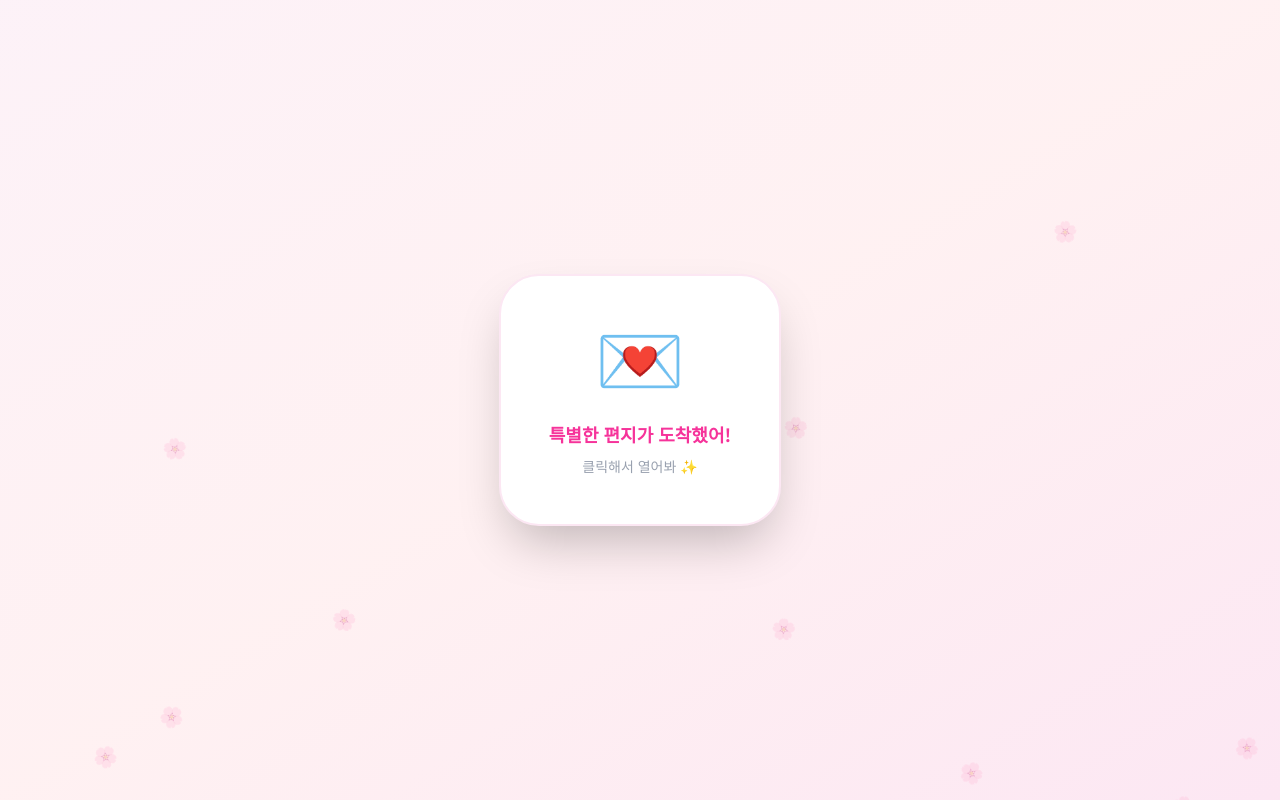
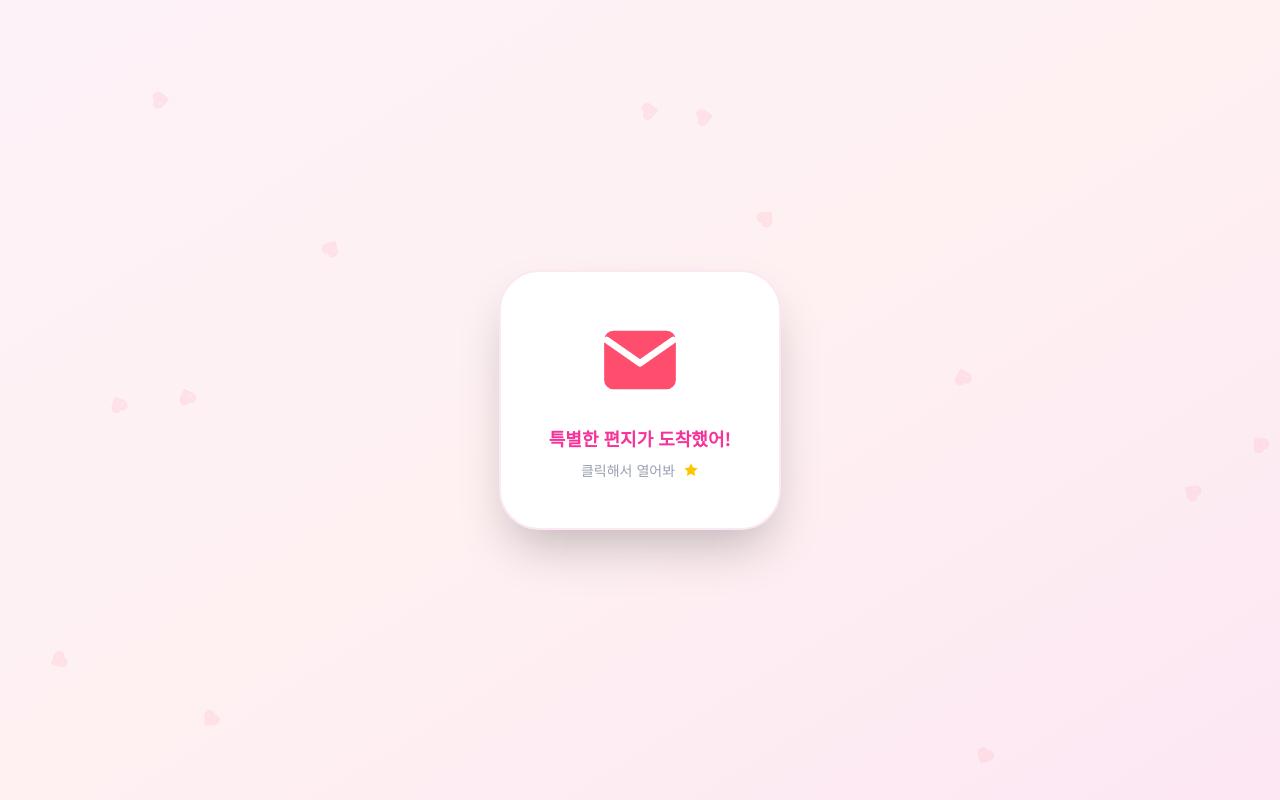
Before and after one commit to woals5432/valentine-card, a Next.js app: page / in a window 1280 px wide. Built offline with nearby package versions, Linux system fonts and the light colour scheme.

Commit message:
CSS 하트 및 편지 봉투 컴포넌트 추가, 버튼 텍스트 및 스타일 수정

```diff
--- a/app/page.tsx
+++ b/app/page.tsx
@@ -2,6 +2,37 @@
 
 import React, { useState } from "react";
 import { motion } from "framer-motion";
+
+// CSS 하트 컴포넌트
+const CSSHeart = ({ className = "" }: { className?: string }) => (
+  <div className={`relative ${className}`}>
+    <svg viewBox="0 0 32 29.6" className="w-full h-full">
+      <path
+        d="M23.6,0c-3.4,0-6.3,2.7-7.6,5.6C14.7,2.7,11.8,0,8.4,0C3.8,0,0,3.8,0,8.4c0,9.4,9.5,11.9,16,21.2 c6.1-9.3,16-12.1,16-21.2C32,3.8,28.2,0,23.6,0z"
+        fill="currentColor"
+      />
+    </svg>
+  </div>
+);
+
+// 편지 봉투 SVG 컴포넌트
+const EnvelopeIcon = ({ className = "" }: { className?: string }) => (
+  <svg viewBox="0 0 24 24" fill="none" className={`w-full h-full ${className}`}>
+    <path
+      d="M20 4H4C2.9 4 2 4.9 2 6V18C2 19.1 2.9 20 4 20H20C21.1 20 22 19.1 22 18V6C22 4.9 21.1 4 20 4Z"
+      fill="#ff4d6d"
+      stroke="#ff4d6d"
+      strokeWidth="1.5"
+    />
+    <path
+      d="M22 6L12 13L2 6"
+      stroke="#ffffff"
+      strokeWidth="2"
+      strokeLinecap="round"
+      strokeLinejoin="round"
+    />
+  </svg>
+);
 
 // 터지는 입자(하트/입술) 컴포넌트
 const ExplosionParticle = ({
@@ -88,9 +119,9 @@ export default function ValentinePage() {
           initial={{ scale: 0 }}
           animate={{ scale: [1, 1.15, 1] }}
           transition={{ repeat: Infinity, duration: 1.2, ease: "easeInOut" }}
-          className="text-8xl mb-8 drop-shadow-lg"
+          className="w-24 h-24 md:w-32 md:h-32 mb-8 text-[#ff4d6d] drop-shadow-2xl"
         >
-          ❤️
+          <CSSHeart />
         </motion.div>
 
         <motion.h1
@@ -99,7 +130,7 @@ export default function ValentinePage() {
           transition={{ delay: 0.3 }}
           className="text-3xl md:text-4xl font-bold text-[#ff4d6d] mb-6"
         >
-          함께해줘서 정말 고마워! 😘
+          함께해줘서 정말 고마워!
         </motion.h1>
 
         <motion.p
@@ -117,9 +148,13 @@ export default function ValentinePage() {
           initial={{ opacity: 0, scale: 0 }}
           animate={{ opacity: 1, scale: 1 }}
           transition={{ delay: 0.8, type: "spring" }}
-          className="mt-12 text-5xl"
+          className="mt-12 flex items-center gap-3"
         >
-          ✨👩‍❤️‍👨✨
+          <span className="text-4xl">✨</span>
+          <div className="w-12 h-12 text-pink-500">
+            <CSSHeart />
+          </div>
+          <span className="text-4xl">✨</span>
         </motion.div>
       </div>
     );
@@ -152,14 +187,21 @@ export default function ValentinePage() {
           <motion.div
             animate={{ y: [0, -10, 0] }}
             transition={{ repeat: Infinity, duration: 2, ease: "easeInOut" }}
-            className="text-7xl mb-6"
+            className="w-20 h-20 mx-auto mb-6"
           >
-            💌
+            <EnvelopeIcon />
           </motion.div>
           <p className="text-lg font-semibold text-pink-500">
             특별한 편지가 도착했어!
           </p>
-          <p className="text-sm text-gray-400 mt-2">클릭해서 열어봐 ✨</p>
+          <p className="text-sm text-gray-400 mt-2 flex items-center justify-center gap-2">
+            클릭해서 열어봐
+            <span className="inline-block w-4 h-4 text-yellow-400">
+              <svg viewBox="0 0 24 24" fill="currentColor">
+                <path d="M12 2L15.09 8.26L22 9.27L17 14.14L18.18 21.02L12 17.77L5.82 21.02L7 14.14L2 9.27L8.91 8.26L12 2Z" />
+              </svg>
+            </span>
+          </p>
         </motion.div>
       ) : (
         <motion.div
@@ -168,7 +210,13 @@ export default function ValentinePage() {
           className="z-10 bg-white/85 backdrop-blur-sm p-10 rounded-[3rem] shadow-2xl max-w-[360px] w-full border border-white"
         >
           <div className="space-y-5 text-gray-800 mb-8 text-center leading-relaxed break-keep">
-            <p className="text-pink-300 text-2xl">─── 💌 ───</p>
+            <div className="flex items-center justify-center gap-3 text-pink-300 text-xl">
+              <span>───</span>
+              <div className="w-6 h-6 text-pink-400">
+                <CSSHeart />
+              </div>
+              <span>───</span>
+            </div>
 
             <p className="text-lg">
               어쩌면 스쳐 지나갔을 수많은 순간들 사이에서,
@@ -197,13 +245,33 @@ export default function ValentinePage() {
               }}
               whileTap={{ scale: yesButtonScale * 0.95 }}
               transition={{ type: "spring", stiffness: 300, damping: 20 }}
-              className="w-full py-4 bg-[#ff4d6d] text-white rounded-2xl font-bold text-lg md:text-xl shadow-lg hover:bg-[#ff5c7c] transition-colors origin-center"
+              className="w-full py-4 bg-[#ff4d6d] text-white rounded-2xl font-bold text-lg md:text-xl shadow-lg hover:bg-[#ff5c7c] transition-colors origin-center flex items-center justify-center gap-2"
             >
-              {noClickCount >= 3
-                ? "제발 좋아해줘! 🥺❤️"
-                : noClickCount >= 1
-                  ? "응, 좋아! ❤️❤️"
-                  : "응, 좋아! ❤️"}
+              {noClickCount >= 3 ? (
+                <>
+                  제발 좋아해줘!
+                  <div className="w-5 h-5 inline-block">
+                    <CSSHeart />
+                  </div>
+                </>
+              ) : noClickCount >= 1 ? (
+                <>
+                  응, 좋아!
+                  <div className="w-5 h-5 inline-block">
+                    <CSSHeart />
+                  </div>
+                  <div className="w-5 h-5 inline-block">
+                    <CSSHeart />
+                  </div>
+                </>
+              ) : (
+                <>
+                  응, 좋아!
+                  <div className="w-5 h-5 inline-block">
+                    <CSSHeart />
+                  </div>
+                </>
+              )}
             </motion.button>
 
             <motion.button
@@ -240,10 +308,18 @@ export default function ValentinePage() {
               delay: i * 0.4,
               ease: "easeInOut",
             }}
-            className="absolute bottom-[-50px] text-pink-300 opacity-30 text-xl"
+            className="absolute bottom-[-50px] opacity-30"
             style={{ left: `${Math.random() * 100}%` }}
           >
-            🌸
+            <svg viewBox="0 0 24 24" fill="none" className="w-6 h-6">
+              <path
+                d="M12 5.5c-1.5-2-4-2.5-6-1-2.5 2-2.5 5.5 0 8l6 6 6-6c2.5-2.5 2.5-6 0-8-2-1.5-4.5-1-6 1z"
+                fill="#ffc0cb"
+                stroke="#ffb6c1"
+                strokeWidth="1"
+              />
+              <circle cx="8" cy="10" r="1" fill="#fff" opacity="0.6" />
+            </svg>
           </motion.div>
         ))}
       </div>
```
